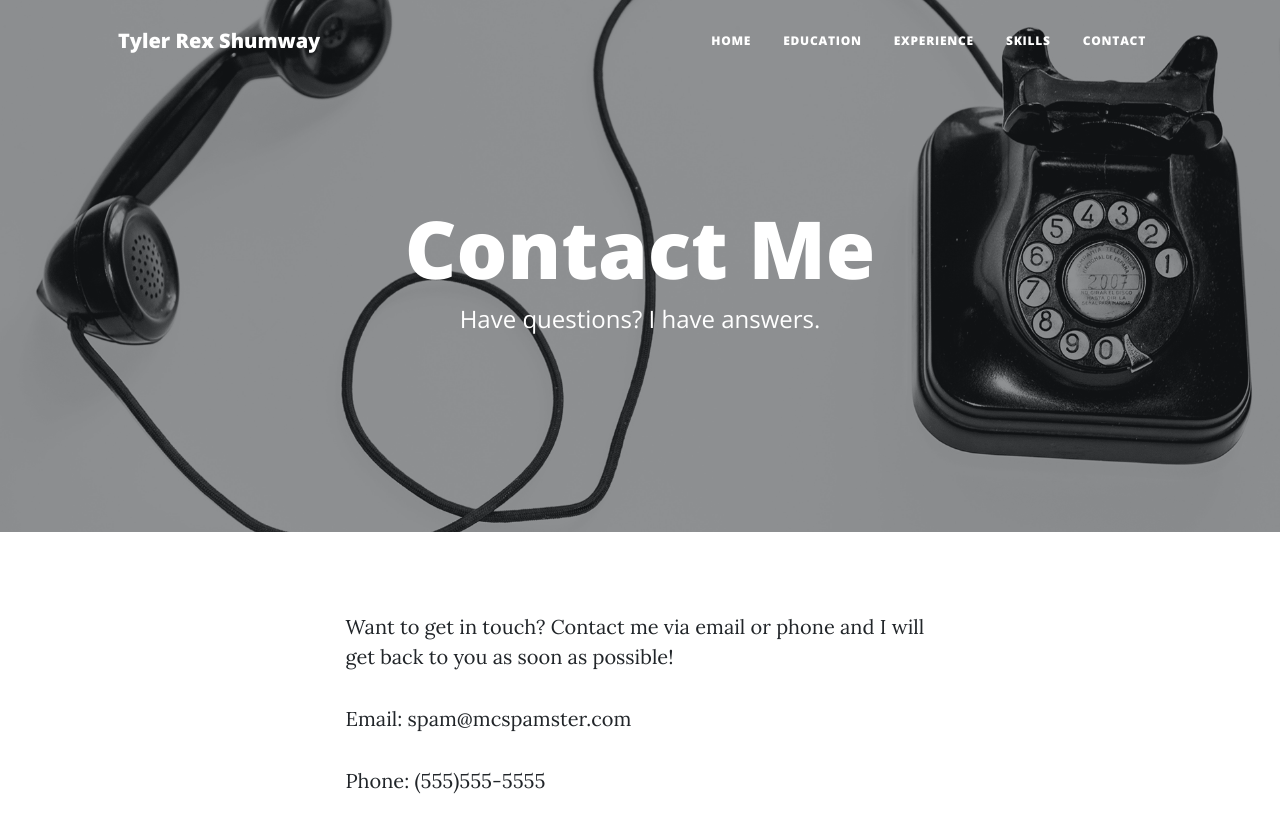
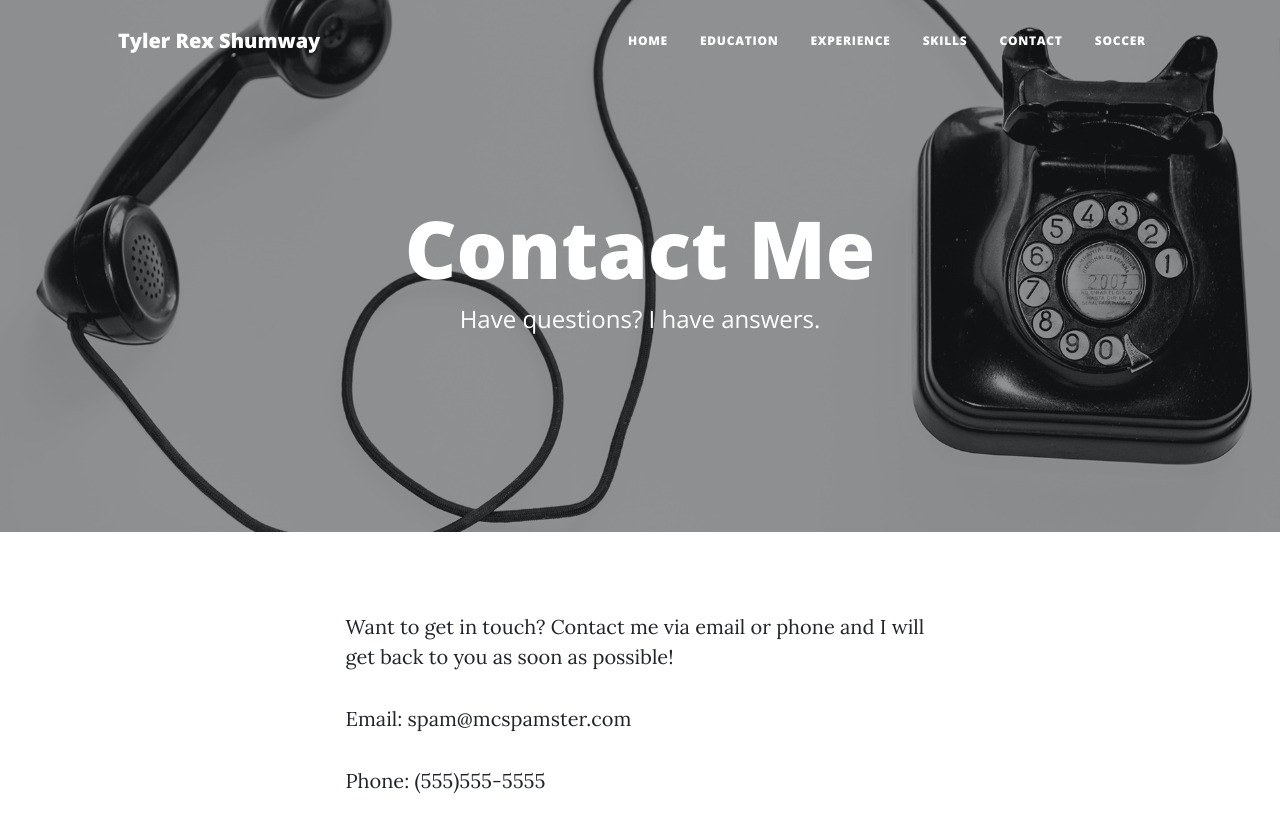
Before and after one commit to TRexShummy/is201real, a plain HTML site: page contact.html in a window 1280 px wide. Shown: the top 831 px of the page. Drawn offline with nearby package versions, Linux system fonts and the light colour scheme.

Commit message:
Add files via upload

```diff
--- a/contact.html
+++ b/contact.html
@@ -31,6 +31,7 @@
                         <li class="nav-item"><a class="nav-link px-lg-3 py-3 py-lg-4" href="experience.html">Experience</a></li>
                         <li class="nav-item"><a class="nav-link px-lg-3 py-3 py-lg-4" href="skills.html">Skills</a></li>
                         <li class="nav-item"><a class="nav-link px-lg-3 py-3 py-lg-4" href="contact.html">Contact</a></li>
+                        <li class="nav-item"><a class="nav-link px-lg-3 py-3 py-lg-4" href="soccer.html">Soccer</a></li>
                     </ul>
                 </div>
             </div>
```
Also changed, not shown: education.html (+1 -0 lines), experience.html (+1 -0 lines), index.html (+1 -0 lines), skills.html (+1 -0 lines).
